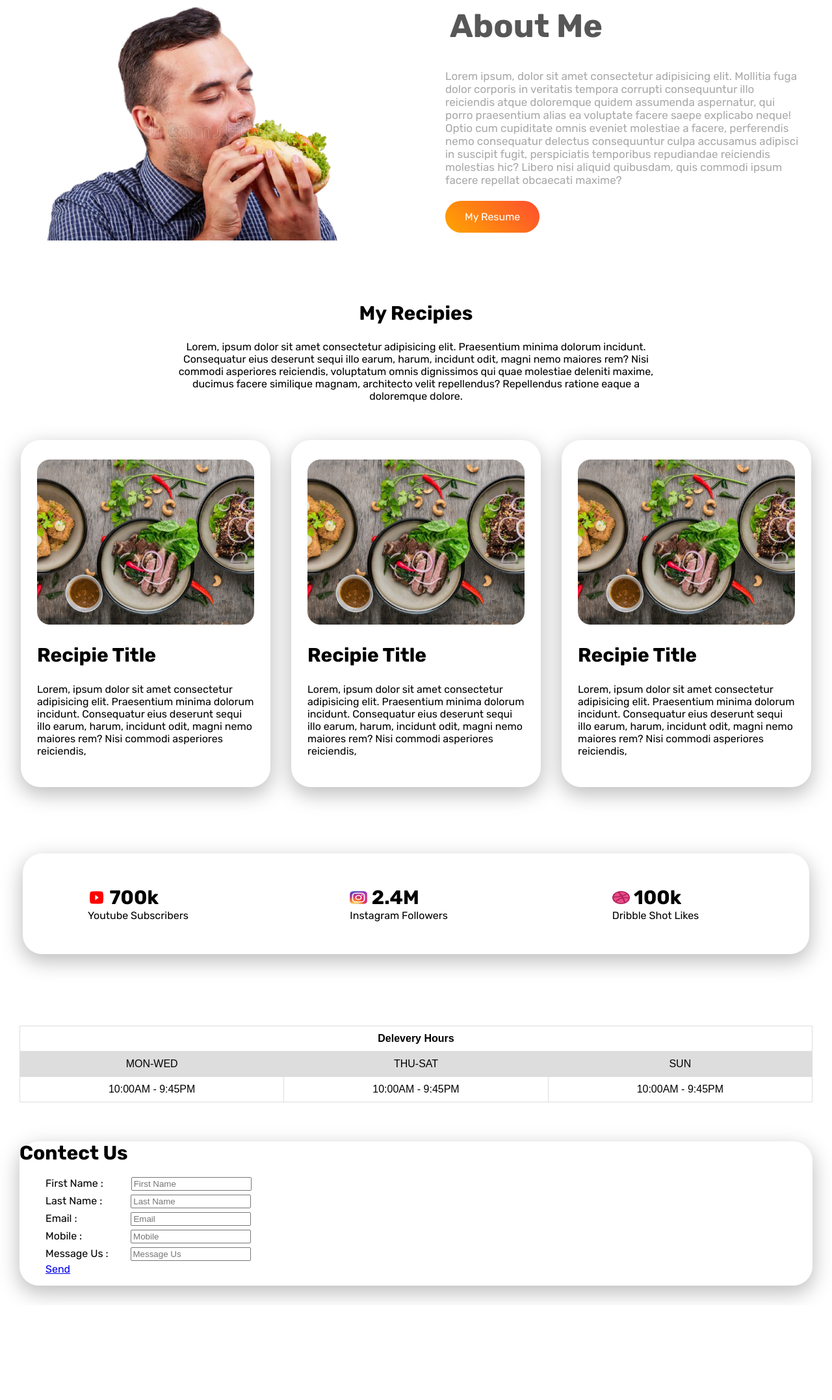
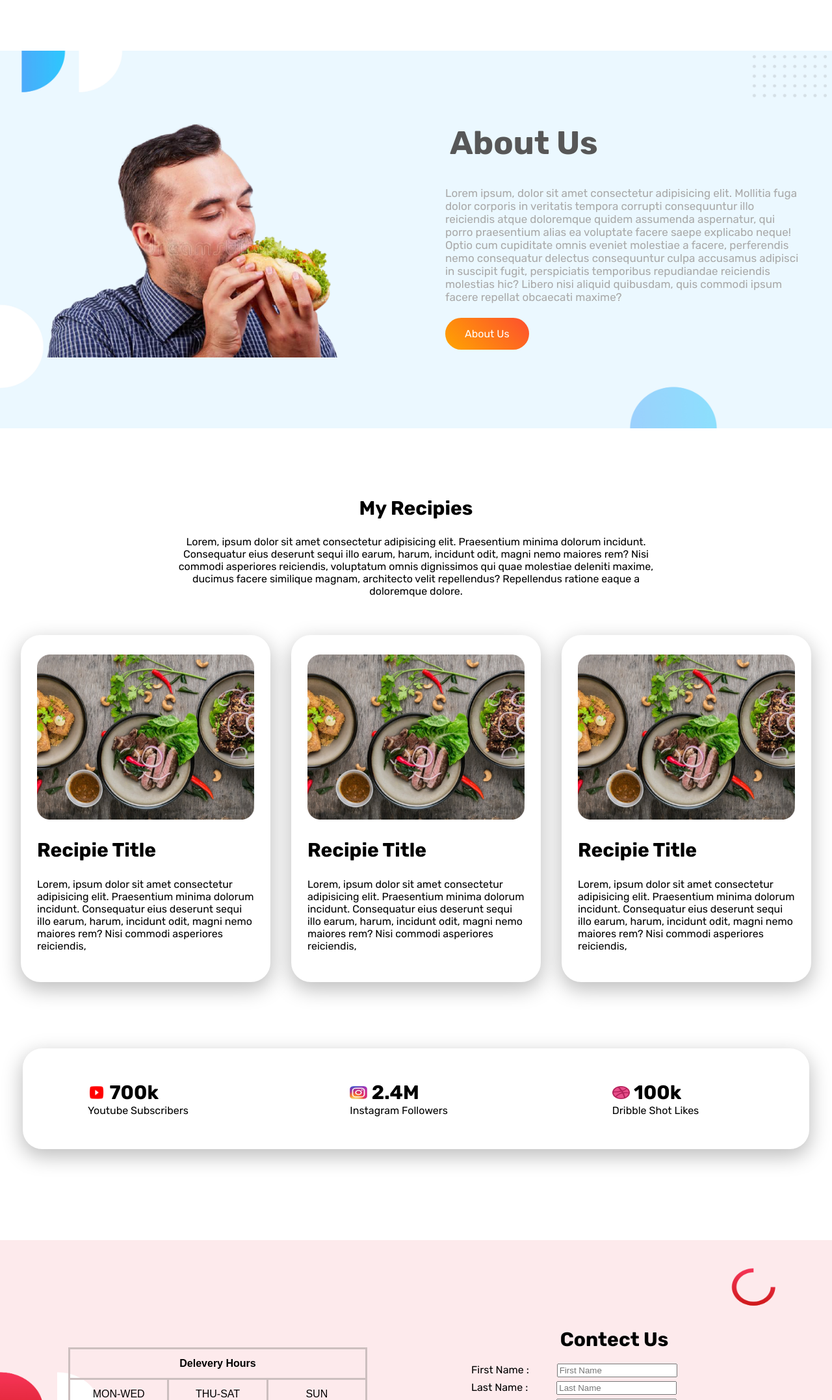
Before and after one commit to nepolionchakma/assignment1, a plain HTML site: page index.html in a window 1280 px wide. Shown: the part 646-2800 px from the top of the page at 65% size. Before the commit the page ends 2654 px from the top, so only its background shows below. Drawn offline with Linux system fonts and the light colour scheme.

Commit message:
2nd commit

```diff
--- a/index.html
+++ b/index.html
@@ -14,7 +14,7 @@
 </head>
 
 <body>
-    <Section class="order-food d-flex">
+    <Section class="order-food d-flex section-padding">
         <div class="half-width">
             <div class="sec1-left">
                 <h1><span>Eat Healthy</span> Food </h1>
@@ -26,25 +26,25 @@
             </div>
         </div>
         <div class="half-width">
-            <img src="img/eting2.png" alt="">
+            <img src="img/eting3.png" alt="">
         </div>
     </Section>
-    <section class="contect-me d-flex">
+    <section class="contect-me d-flex bg-1 section-padding">
         <div class="half-width">
             <img src="img/eting1.png" alt="">
         </div>
         <div class="half-width">
-            <h1>About Me</h1>
+            <h1>About Us</h1>
             <p>Lorem ipsum, dolor sit amet consectetur adipisicing elit. Mollitia fuga dolor corporis in veritatis
                 tempora corrupti consequuntur illo reiciendis atque doloremque quidem assumenda aspernatur, qui porro
                 praesentium alias ea voluptate facere saepe explicabo neque! Optio cum cupiditate omnis eveniet
                 molestiae a facere, perferendis nemo consequatur delectus consequuntur culpa accusamus adipisci in
                 suscipit fugit, perspiciatis temporibus repudiandae reiciendis molestias hic? Libero nisi aliquid
                 quibusdam, quis commodi ipsum facere repellat obcaecati maxime?</p>
-            <a class="btn" href="#">My Resume</a>
+            <a class="btn" href="#">About Us</a>
         </div>
     </section>
-    <section class="recipies">
+    <section class="recipies section-padding">
         <div class="my-recipies-title">
             <h1>My Recipies</h1>
             <p>Lorem, ipsum dolor sit amet consectetur adipisicing elit. Praesentium minima dolorum incidunt.
@@ -99,8 +99,12 @@
             </div>
         </div>
     </section>
-    <section>
-        <div class="delevery-hours">
+    <section class="section-padding bg-2">
+
+        <div class="contact-us followers">
+            <div class="border-radius d-flex ">
+                <div  class="half-width">
+                    <div class="delevery-hours ">
                         <table>
                             <tr>
                                 <th colspan="3">Delevery Hours</th>
@@ -111,18 +115,21 @@
                                 <td>SUN</td>
                             </tr>
                             <tr>
-                    <td>10:00AM - 9:45PM</td>
-                    <td>10:00AM - 9:45PM</td>
-                    <td>10:00AM - 9:45PM</td>
+                                <td>10:00AM - 11:45PM</td>
+                                <td>10:00AM - 11:45PM</td>
+                                <td>10:00AM - 11:45PM</td>
+                            </tr>
+                            <tr>
+                                <td>12:45PM - 9:45PM</td>
+                                <td>12:45PM - 9:45PM</td>
+                                <td>12:45PM - 9:45PM</td>
                             </tr>
                         </table>
                     </div>
-        <div class="contact-us followers">
-            <div class="box-shadow border-radius">
+                </div>
+                <div class="half-width">
                     <h2>Contect Us</h2>
-                <div class="d-flex">
                 <div>
-                    </div>
                     <div>
                         <form action="">
 
@@ -131,16 +138,23 @@
                                 <li><span>Last Name : </span><input type="text" placeholder="Last Name" class="space2"></li>
                                 <li><span>Email :                   </span><input type="email" class="space3" name="" id="" placeholder="Email"></li>
                                 <li><span>Mobile : </span><input type="tel" class="space4" name="" id="" placeholder="Mobile"></li>
-                                <li><span>Message Us : </span><input type="text" class="space5" name="" id="" placeholder="Message Us"></li>
-                                <li><a href="#" type="send">Send</a></li>
+                                <li><span>Message Us : </span><input type="text" class="space5" name="" id="" placeholder="Message Us"></li><br>
+                                <li><a href="#"  class="btn" type="send">Send</a></li>
                               </ul>
 
                         </form>
 
                     </div>
                 </div>
+                </div>
 
             </div>
+        </div>
+    </section>
+    <section class="footer section-padding">
+        <div>
+            <h2><span>FOOD</span> CORNER</h2>
+            <p>Eat Healthy to Live Healthy.Live Healthy to Live Happy.</p>
         </div>
     </section>
 </body>
--- a/style.css
+++ b/style.css
@@ -5,6 +5,9 @@ body{
 }
 img{
     width: 100%;
+}
+.section-padding{
+    padding: 60px 0;
 }
 .d-flex{
     display: flex;
@@ -28,6 +31,10 @@ img{
     font-size: 17px;
     color: darkgray;
     padding: 20px 0;
+}
+.bg-1{
+    background-image: url(img/Frame\ 57.jpg);
+    background-repeat: round;
 }
 .btn{
     text-decoration: none;
@@ -91,23 +98,19 @@ table {
   }
 
   td, th {
-    border: 1px solid #dddddd;
+    border: 3px solid #ccbfbf;
     text-align: center;
-    padding: 10px 80px;
+    padding: 13px 0;
 }
-
-  tr:nth-child(even) {
-    background-color: #dddddd;
-  }
   .contact-us{
       padding: 30px;
   }
   input{
       margin: 3px 0;
   }
-  span{
-
-  }
+  .half-width h2 {
+    text-align: center;
+}
   .space1{
     margin-left: 39px;
 }
@@ -123,3 +126,21 @@ table {
 .space5{
     margin-left: 30px;
 }
+.bg-2{
+    background-image: url(img/Frame\ 58.jpg);
+    background-repeat: round;
+}
+.footer{
+    background-color: black;
+    color: white;
+}
+.footer span{
+    color: salmon;
+}
+.footer h2 {
+    color: #575757;
+    font-size: 30px;
+}
+.footer div{
+    text-align: center;
+}
```
Also changed, not shown: img/Frame 56.jpg (added), img/Frame 57.jpg (added), img/Frame 58.jpg (added), img/Frame 59.jpg (added), img/eting3.png (renamed from img/31602633-happy-man-with-unhealthy-burger-sandwich-in-hand-get-ready-to-eat-isolated-on-a-white-background-fas-removebg-preview.png). Lines whose indentation alone changed are shown as unchanged.
